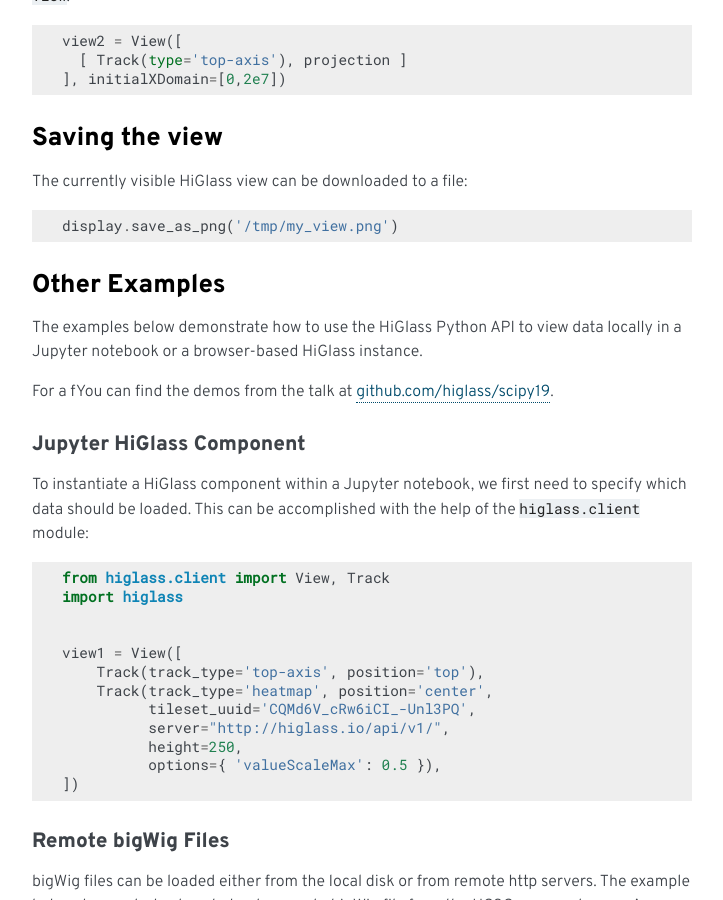
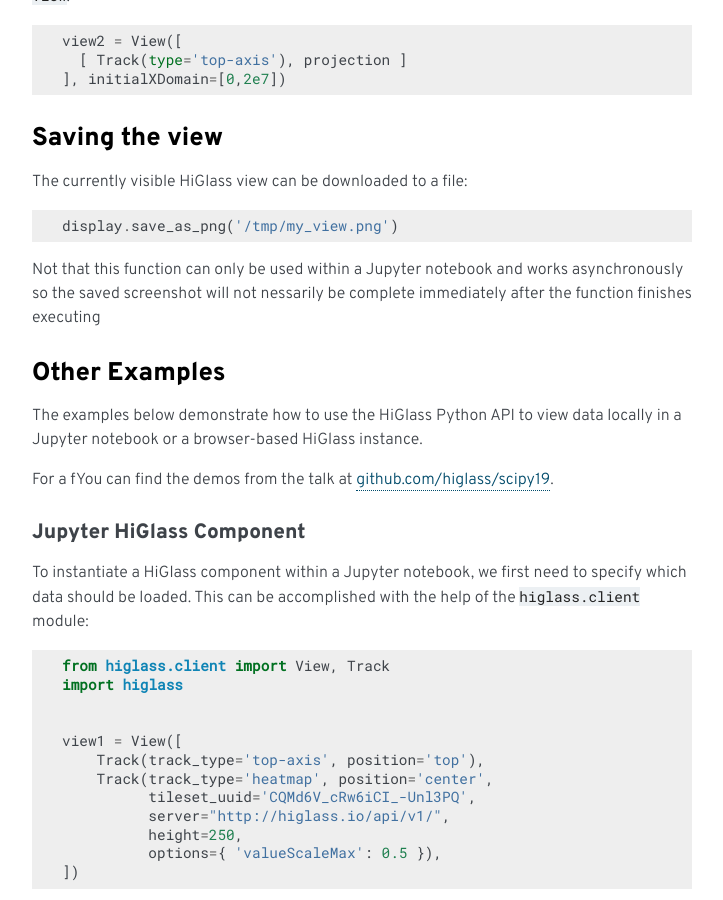
Before and after one commit to higlass/higlass-python, a Sphinx documentation site: the page built from docs/getting_started.rst, in a window 1280 px wide and 900 px high, scrolled down 3158 px. Shown: the whole window, without its empty margins (388-1111 px from the left). Built offline with Sphinx 7.4.7, drawn with Linux system fonts in a browser that asks for light colours; formulas are drawn with MathJax 3.

Commit message:
Added caveat to saving png doc

```diff
--- a/docs/getting_started.rst
+++ b/docs/getting_started.rst
@@ -188,6 +188,10 @@
 .. code-block:: python
 
   display.save_as_png('/tmp/my_view.png')
+
+Not that this function can only be used within a Jupyter notebook
+and works asynchronously so the saved screenshot will not nessarily
+be complete immediately after the function finishes executing
 
 Other Examples
 --------------
```
